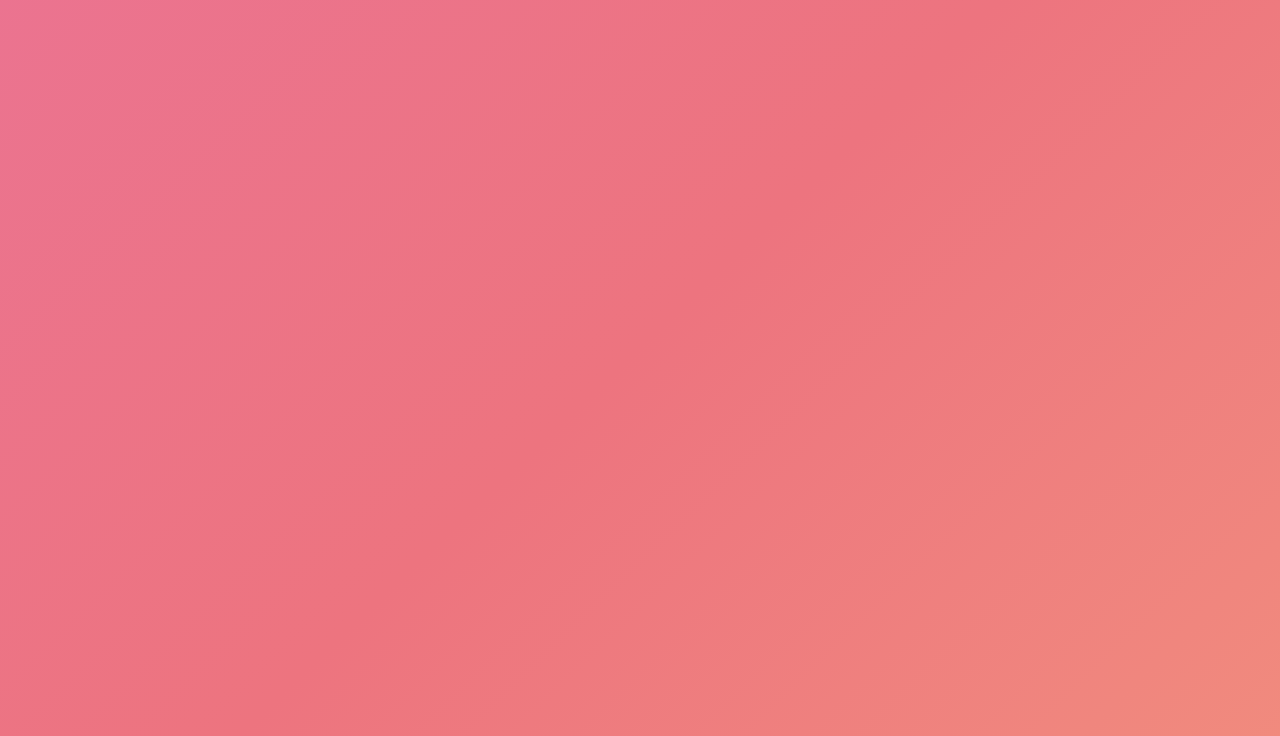
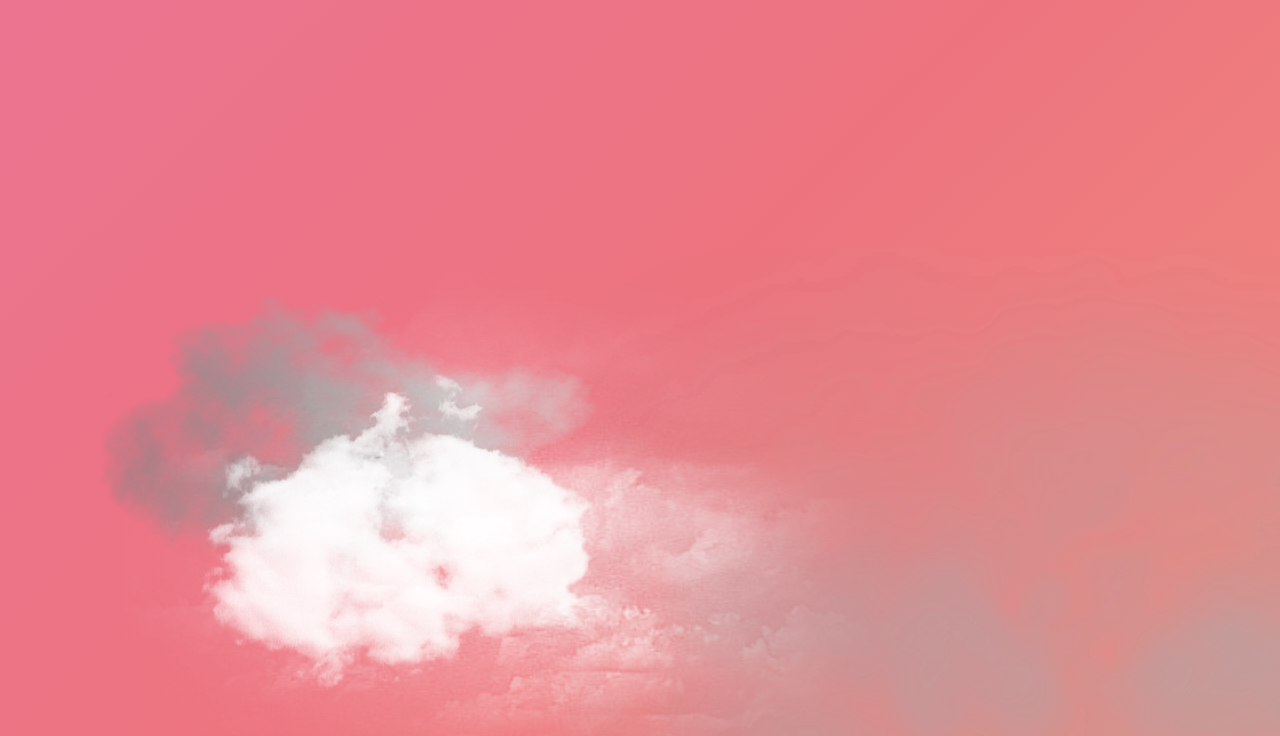
Before and after one commit to audreycole/personal_site1, a plain HTML site: page home_index.html in a window 1280 px wide. Shown: the part 64-800 px from the top of the page. Drawn offline with nearby package versions, Linux system fonts and the light colour scheme.

Commit message:
added parallax scrolling with clouds, have bug when nav bar crosses over clouds

```diff
--- a/home_index.html
+++ b/home_index.html
@@ -37,6 +37,12 @@
 
         <div class="top" id="home"></div>
 
+        <img class="clouds" id="cloud1" src="cloud1.png" data-scroll-speed="1">
+        <img class="clouds" id="cloud2" src="cloud2.png" data-scroll-speed="4">
+        <img class="clouds" id="cloud5" src="cloud5.png" data-scroll-speed="2">
+        <img class="clouds" id="cloud4" src="cloud4.png" data-scroll-speed="9">
+        <img class="clouds" id="cloud2" src="cloud2.png" data-scroll-speed="11">
+
         <div class="middle" id="about">
           <h1 style="text-align: center; vertical-align: middle;line-height: 90px; margin-top: 0px; padding-top: 200px"> Software Engineer </h1>
           <p style="text-align: center; vertical-align: middle;line-height: 90px; margin-top: 0px;"> I like to code. </p>
--- a/navigation.js
+++ b/navigation.js
@@ -4,20 +4,36 @@ $(document).ready(function() {
 
 	$('#home_').click(function() {
 		$('html,body').animate({scrollTop: 0}, 1500);
+		console.log("clicked home!");
 	});
 
 	$('#about_').click(function() {
 		$('html,body').animate({scrollTop: $("#about").offset().top}, 1500);
+		console.log("clicked about!");
 	});
 
 	$('#contact_').click(function() {
 		$('html,body').animate({scrollTop: $("#contact").offset().top}, 1500);
+		console.log("clicked contact!");
+	});
+
+	var clouds = $('.clouds');
+	$(window).scroll(function(){
+		var scrollTop = $(window).scrollTop();
+
+		clouds.each(function() {
+			var $this = $(this);
+			var scrollspeed = parseInt($this.data('scroll-speed')), offset = -scrollTop / scrollspeed;
+			$this.css('transform', 'translateY(' + offset + 'px');
+
+		});
 	});
 
 
 	$(document).scroll(function () {
+
         var scroll = $(this).scrollTop();
-        //console.log(scroll);
+
         var topDist = $("#header").position();
         if (scroll > topDist.top) {
             $('#header').css({"position":"fixed","top":"auto", "left": "30%"});
@@ -27,4 +43,5 @@ $(document).ready(function() {
     });
 
 
+
 });
--- a/style.css
+++ b/style.css
@@ -51,6 +51,7 @@
 .header {
   padding-bottom: 20px;
   border-bottom: 1px solid #e5e5e5;
+  z-index = 1;
 }
 /* Make the masthead heading the same height as the navigation */
 .header h3 {
@@ -65,7 +66,6 @@
   color: #777;
   border-top: 1px solid #e5e5e5;
 }
-
 
 .container-narrow > hr {
   margin: 30px 0;
@@ -112,21 +112,33 @@
   width: 200px;
 }
 
-/*.top {
-    height: 500px;
-    background-image: url("art5.jpg");
+#cloud1 {
+  position: absolute;
+  top: 350px;
+  left: 100px;
 }
 
-.middle {
-    height: 700px;
-    background: LightSkyBlue;
+#cloud2 {
+  position: absolute;
+  top: 312px;
+  left: 421px;
 }
-*/
-/*.bottom {
-    height: 700px;
-    /background: LightSkyBlue;
-    background: -webkit-linear-gradient(LightSkyBlue, blue);
-    background: -o-linear-gradient(LightSkyBlue, blue);
-    background: -moz-linear-gradient(LightSkyBlue, blue);
-    background: linear-gradient(LightSkyBlue, blue);
-}*/
+
+#cloud3 {
+  position: absolute;
+  left: 400px;
+  top: 400px;
+}
+#cloud4 {
+  opacity: 1;
+  position: absolute;
+  left: 200px;
+  top: 400px;
+}
+#cloud5 {
+  opacity: 1;
+  position: absolute;
+  left: 100px;
+  width: 800px;
+  top: 300px;
+}
```
Also changed, not shown: cloud1.png (added), cloud2.png (added), cloud3.png (added), cloud4.png (added), cloud5.png (added).
